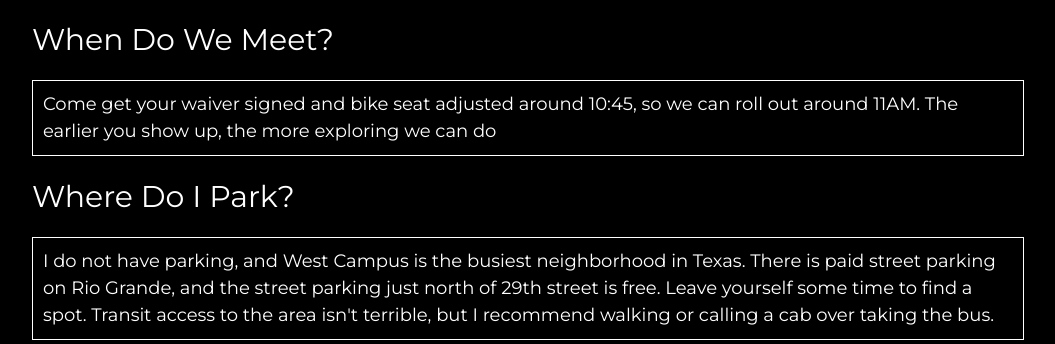
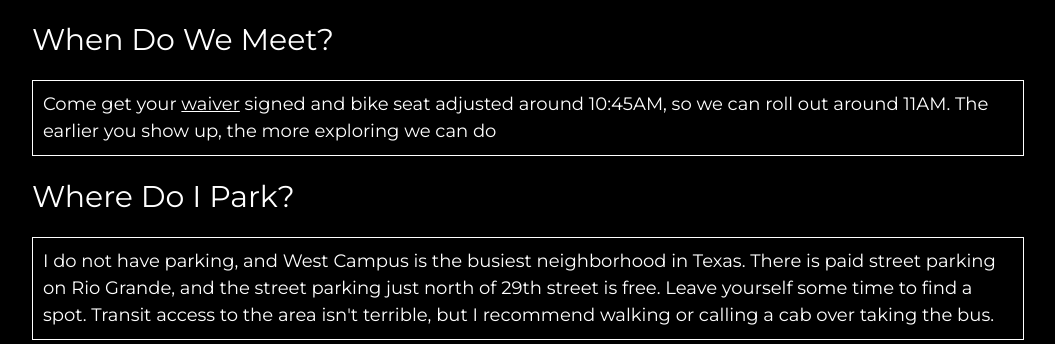
Before and after one commit to bencarneiro/biketours, a Django app: page /barton/ in a window 1280 px wide. Shown: the part 2254-2598 px from the top of the page, without its empty margins (112-1167 px from the left). Run offline with Django 4.2, Linux system fonts and the light colour scheme.

Commit message:
hyperlink the waiver in the description page

```diff
--- a/app/backend/templates/barton.html
+++ b/app/backend/templates/barton.html
@@ -90,7 +90,7 @@
     <h2>Where Do We Meet?</h2>
     <p>Our Meeting point is a <a target="_blank" href="https://www.google.com/maps/place/2816+Rio+Grande+St,+Austin,+TX+78705">vacant lot at 2816 Rio Grande St, Austin TX 78705</a></p>
     <h2>When Do We Meet?</h2>
-    <p>Come get your waiver signed and bike seat adjusted around 10:45, so we can roll out around 11AM. The earlier you show up, the more exploring we can do</p>
+    <p>Come get your <a target="_blank" href="https://forms.gle/6Qp8nCk8jsWQS7wv9">waiver</a> signed and bike seat adjusted around 10:45AM, so we can roll out around 11AM. The earlier you show up, the more exploring we can do</p>
 
     <h2>Where Do I Park?</h2>
     <p>I do not have parking, and West Campus is the busiest neighborhood in Texas. There is paid street parking on Rio Grande, and the street parking just north of 29th street is free. Leave yourself some time to find a spot. Transit access to the area isn't terrible, but I recommend walking or calling a cab over taking the bus.</p>
```
